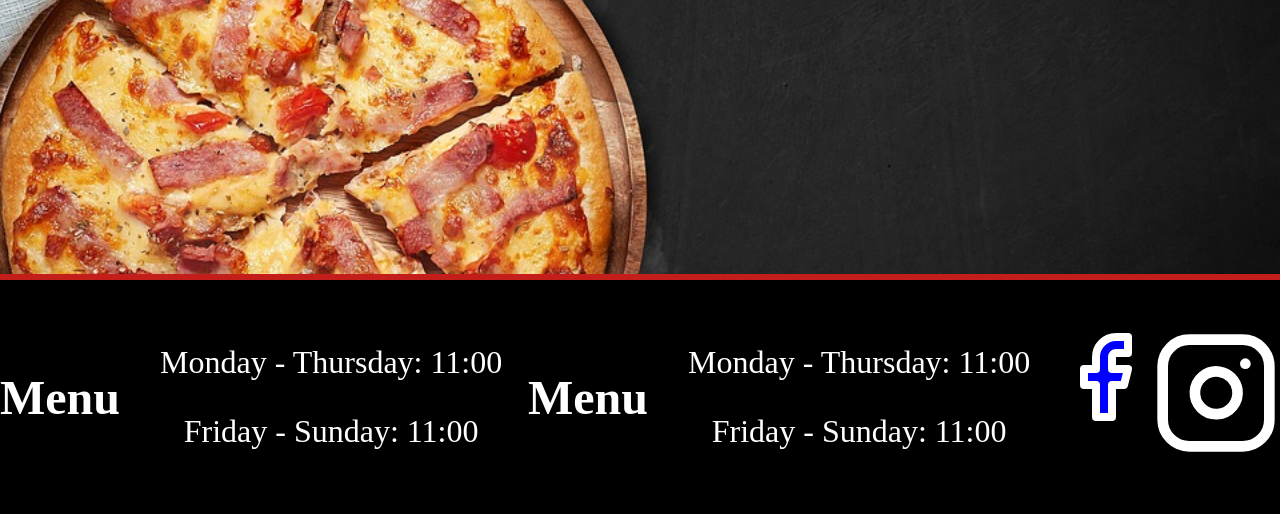
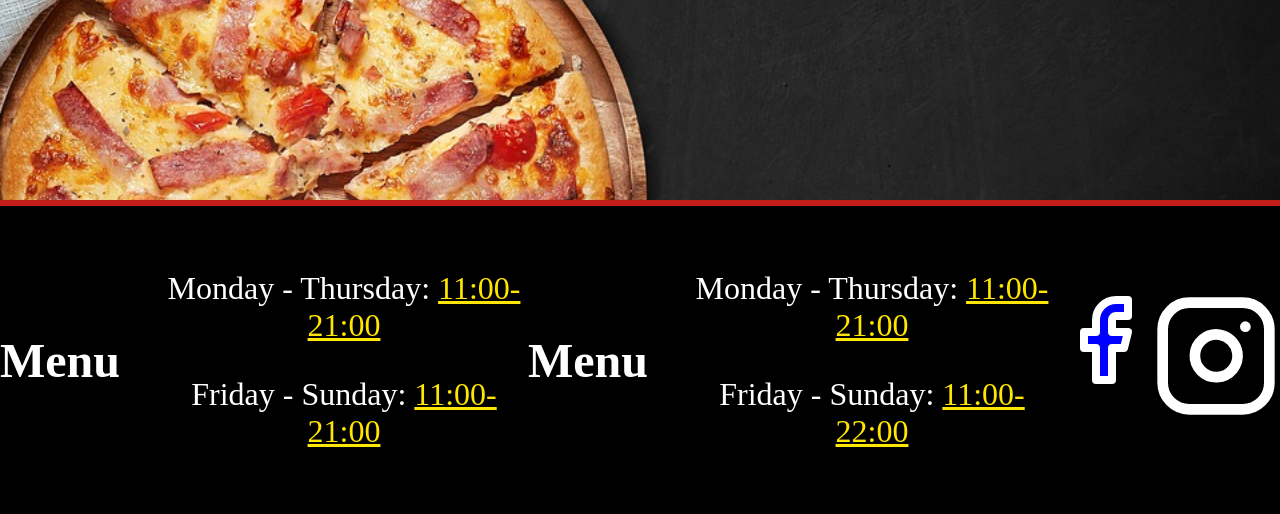
Before and after one commit to AgustM22/PizzaPalace, a Django app: page / in a window 1280 px wide. Shown: the part 286-800 px from the top of the page. Run offline with Django 4.2, Linux system fonts and the light colour scheme.

Commit message:
added styled text to footer

```diff
--- a/PizzaPalace/pizza/static/css/index.css
+++ b/PizzaPalace/pizza/static/css/index.css
@@ -1,6 +1,7 @@
 :root {
     --black: black;
     --white: white;
+    --PrimaryColor: #FFE600;
     --SecondaryColor: #C31E1A;
 }
 
@@ -81,3 +82,7 @@
 footer > * > h2 {
     align-self: center;
 }
+.FotterColorText {
+    color: var(--PrimaryColor);
+    text-decoration: underline;
+}
--- a/PizzaPalace/pizza/templates/pp.html
+++ b/PizzaPalace/pizza/templates/pp.html
@@ -29,15 +29,15 @@
         <div class="FooterLeft">
             <h2>Menu</h2>
             <ul>
-                <li><p>Monday - Thursday: 11:00</p></li>
-                <li><p>Friday - Sunday: 11:00</p></li>
+                <li><p>Monday - Thursday: <span class="FotterColorText">11:00-21:00</span></p></li>
+                <li><p>Friday - Sunday: <span class="FotterColorText">11:00-21:00</span></p></li>
             </ul>
         </div>
         <div class="FooterMiddle">
             <h2>Menu</h2>
             <ul>
-                <li><p>Monday - Thursday: 11:00</p></li>
-                <li><p>Friday - Sunday: 11:00</p></li>
+                <li><p>Monday - Thursday: <span class="FotterColorText">11:00-21:00</span></p></li>
+                <li><p>Friday - Sunday: <span class="FotterColorText">11:00-22:00</span></p></li>
             </ul>
         </div>
         <div class="FooterRight">
```
